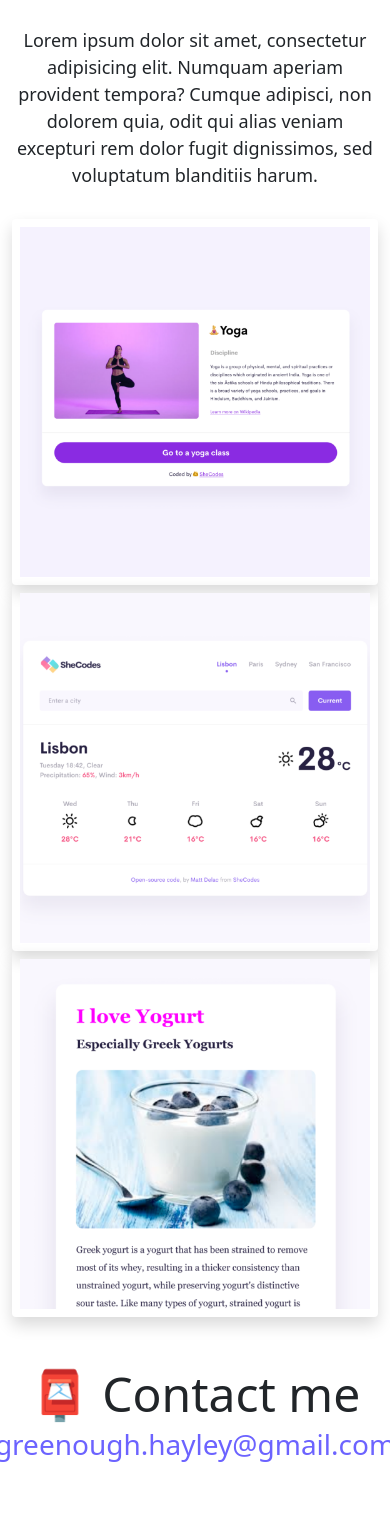
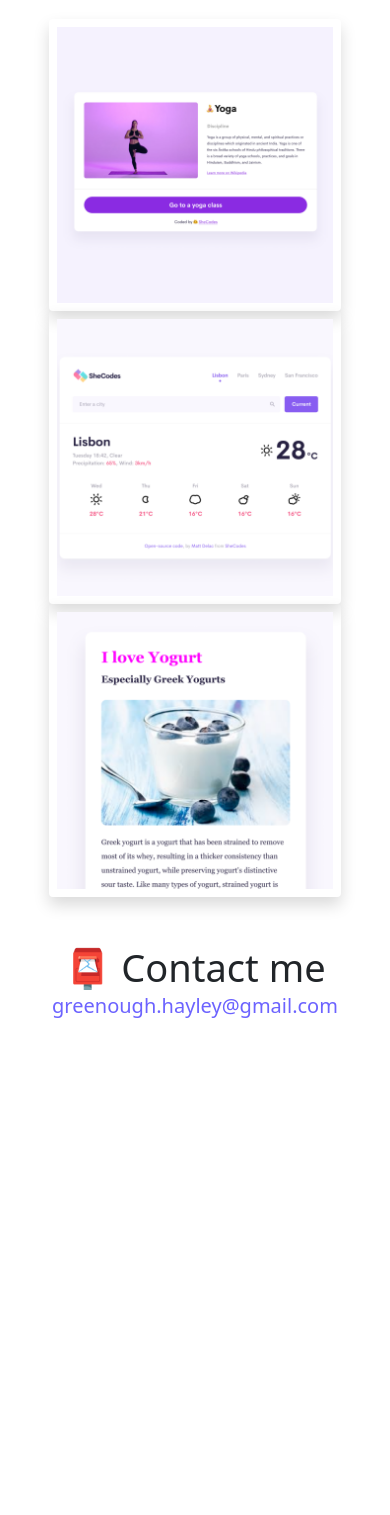
Before and after one commit to greenough-h/Portfolio-basics-project, a website: page about.html in a window 390 px wide. Shown: the part 405-1920 px from the top of the page. After the commit the page ends 1476 px from the top, so only its background shows below. Drawn offline with nearby package versions, Linux system fonts and the light colour scheme.

Commit message:
Added responsive CSS

```diff
--- a/style.css
+++ b/style.css
@@ -70,7 +70,9 @@ p {
 }
 
 .about-paragraphs {
-  margin: 30px 0;
+  margin: 30px auto;
+  max-width: 950px;
+  display: block;
 }
 
 .about-paragraphs p {
@@ -88,3 +90,31 @@ p {
 .email-link:hover {
   text-decoration: underline;
 }
+
+@media (max-width: 576px) {
+  .col {
+    text-align: center;
+  }
+
+  h1 {
+    font-size: 60px;
+  }
+
+  h2 {
+    font-size: 38px;
+  }
+
+  .col-sm-4 img {
+    max-width: 80%;
+    display: block;
+    margin: 0 auto;
+  }
+
+  .email-link {
+    font-size: 20px;
+  }
+
+  p {
+    font-size: 16px;
+  }
+}
```
Also changed, not shown: index.html (+8 -6 lines).
